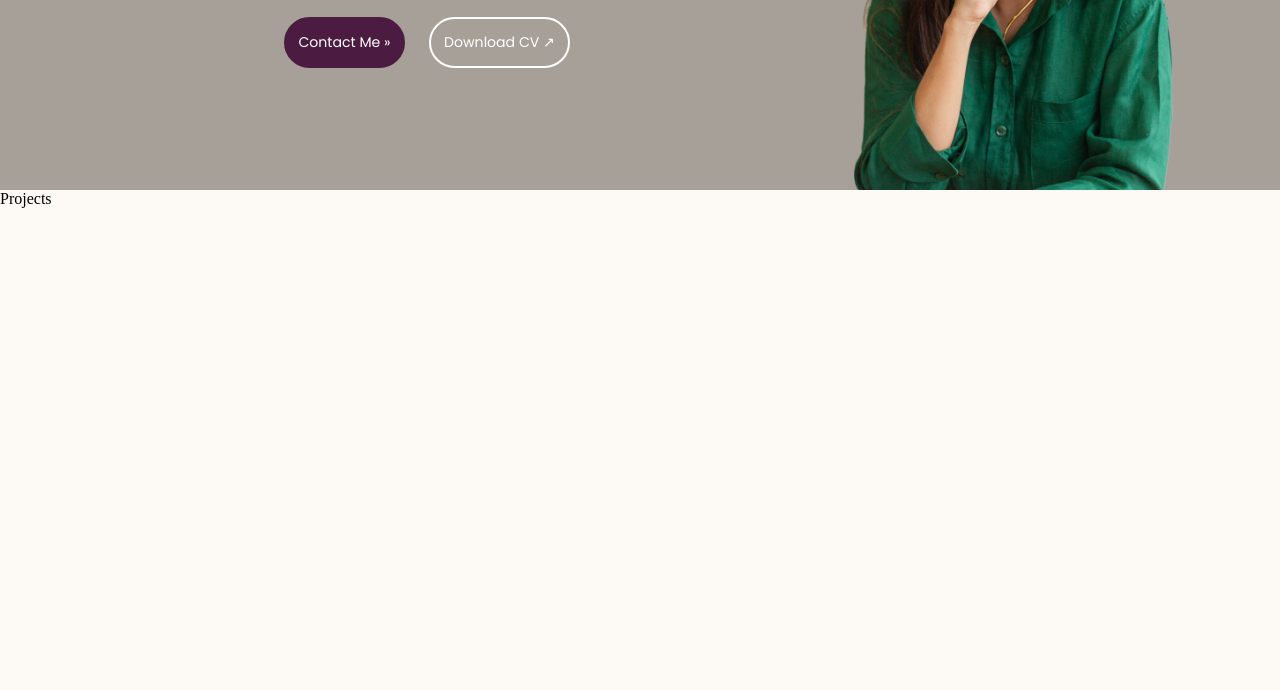
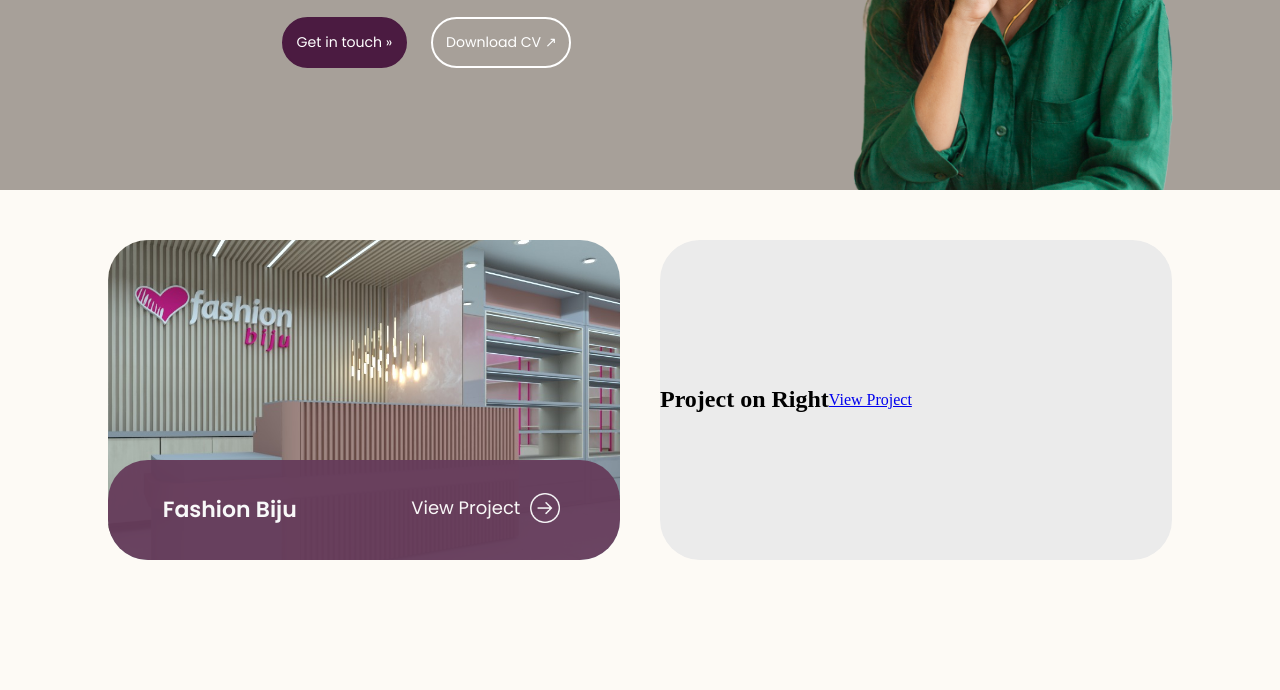
Before and after one commit to dmduffis/jaqueline_portfolio, a plain HTML site: page index.html in a window 1280 px wide. Shown: the part 430-1120 px from the top of the page. Drawn offline with Linux system fonts and the light colour scheme.

Commit message:
"Developed project animated cards"

```diff
--- a/index.html
+++ b/index.html
@@ -29,8 +29,8 @@
                 <li><a href="index.html">Home</a></li>
                 <li><a href="projects.html">Projects</a></li>
                 <li><a href="contact.html">Contact</a></li>
-                <li class="social"><a href="https://www.instagram.com/jaquelinearquiteta/"><img src="./images/instagram_icon.png" alt="Instagram" /></a></li>
-                <li class="social"><a href="https://wa.me/5511965801375"><img src="./images/whatsapp_icon.png" alt="WhatsApp"></a></li>
+                <li class="social"><a href="https://www.instagram.com/jaquelinearquiteta/" target="_blank"><img src="./images/instagram_icon.png" alt="Instagram" /></a></li>
+                <li class="social"><a href="https://wa.me/5511965801375" target="_blank"><img src="./images/whatsapp_icon.png" alt="WhatsApp"></a></li>
                 <li class="social"><a href="https://www.linkedin.com/in/jaquelineolima/" target="_blank"><img src="./images/linkedin_icon.png" alt="WhatsApp"></a></li>
 
             </ul>
@@ -45,8 +45,8 @@
             <h1>I am an <span>architect</span> and <span>urban planner</span>.</h1>
             <h1>I am based in São Paulo, Brazil.</h1>
         <div class="header_buttons">
-        <button class="hireme">Contact Me »</button>
-        <button class="cv">Download CV ↗</button>
+        <a class="hireme" href="#">Get in touch »</a>
+        <a class="cv" href="./documents/jaqueline_lima_cv.pdf" target="_blank">Download CV ↗</a>
         </div>
     </div>
 
@@ -55,7 +55,19 @@
     </div>
 
     <div class="projects">
-        <p>Projects</p>
+        <div class="project_wrapper">
+            <div class="project_left">
+                <div class="description"><h2>Fashion Biju</h2>
+                    <p><a href="#">View Project <span><img src="./images/arrow_links.png"></span></a></p>
+                </div>
+            </div>
+
+            <div class="project_right">
+                <h2>Project on Right</h2>
+                <a href="#">View Project</a>
+            </div>
+
+        </div>
     </div>
 
     <footer>
--- a/style.css
+++ b/style.css
@@ -146,7 +146,32 @@ nav ul li.social a:hover img {
     color:#fcde8b;
 }
 
-.intro button.cv {
+.intro a.cv:link {
+    appearance: none;
+    background-color: transparent;
+    border: 2px solid #ffffff;
+    border-radius: 3vw;
+    box-sizing: border-box;
+    color: #ffffff;
+    cursor: pointer;
+    display: inline-block;
+    font-family: 'Poppins', sans-serif;
+    font-size: 1.1vw;
+    font-weight: 400;
+    line-height: normal;
+    margin: 0;
+    min-width: 0;
+    outline: none;
+    margin-top: 20px;
+    padding: 1vw;
+    text-align: center;
+    text-decoration: none;
+    user-select: none;
+    -webkit-user-select: none;
+    transition: all 0.4s ease-in-out;
+  }
+
+  .intro a.cv:visited {
     appearance: none;
     background-color: transparent;
     border: 2px solid #ffffff;
@@ -172,13 +197,38 @@ nav ul li.social a:hover img {
   }
 
 
-  .intro button.cv:hover  {
+  .intro a.cv:hover  {
     background-color: #ffffff;
     color: #a7a099;
   }
 
 
-  .intro button.hireme {
+  .intro a.hireme:link {
+    appearance: none;
+    background-color: #4b1b41;
+    border: 2px solid #4b1b41;
+    border-radius: 3vw;
+    box-sizing: border-box;
+    color: #fff;
+    cursor: pointer;
+    display: inline-block;
+    font-family: 'Poppins', sans-serif;
+    font-size: 1.1vw;
+    font-weight: 400;
+    line-height: normal;
+    margin-right: 20px;
+    min-width: 0;
+    outline: none;
+    margin-top: 20px;
+    padding: 1vw;
+    text-align: center;
+    text-decoration: none;
+    user-select: none;
+    -webkit-user-select: none;
+    transition: all 0.2s ease-in-out;
+  }
+
+  .intro a.hireme:visited {
     appearance: none;
     background-color: #4b1b41;
     border: 2px solid #4b1b41;
@@ -204,7 +254,7 @@ nav ul li.social a:hover img {
   }
 
 
-  .intro button.hireme:hover  {
+  .intro a.hireme:hover  {
     background-color: #663c5b;
     border: 2px solid #663c5b;
 
@@ -236,7 +286,119 @@ nav ul li.social a:hover img {
 .projects {
 background-color:rgb(253, 250, 245);
 grid-area: projects;
+padding-top: 50px;
 }
+
+.project_wrapper {
+    display: flex;
+    flex-direction: row;
+    justify-content: center;
+    justify-items: center;
+}
+
+.project_left {
+ display: flex;
+ background-image: url("./images/project-01/fashion-biju-cover.jpeg");
+ background-size: cover;
+ background-position: center center;
+ background-color: #ebebeb;
+ transition: all 0.2s ease-in-out;
+ border-radius: 40px;
+ width: 40vw;
+ height: 40vh;
+ margin-right: 20px;
+ margin-bottom: 20px;
+
+}
+
+.project_left:hover {
+   transform: scale(1.02);
+}
+
+
+.description {
+    display: flex;
+    align-self: flex-end;
+    justify-content: space-around;
+    align-content: center;
+    flex-wrap: wrap;
+    width: inherit;
+    background-color:#663c5b;
+    border-radius: 40px;
+    height: 100px;
+    opacity: 0.95;
+    transition: all 0.2s ease-in-out;
+ }
+
+ .description:hover {
+    opacity: 1;
+    background-color: #4b1b41;
+ }
+
+.description h2 {
+    font-family: 'Poppins', sans-serif;
+    font-size: 22px;
+    font-weight: 600;
+    color: #fff;
+    padding: 5px;
+   }
+
+.description p {
+    font-family: 'Poppins', sans-serif;
+    font-size: 18px;
+    font-weight: 400;
+    padding: 5px;
+    color: #fff;
+   }
+
+   .description p a:link, .description p a:visited  {
+    font-family: 'Poppins', sans-serif;
+    font-size: 18px;
+    font-weight: 400;
+    padding: 5px;
+    color: #fff;
+    text-decoration: none;
+    transition: all 0.2s ease-in-out;
+   }
+
+   .description p a:hover {
+    color: #fcde8b;
+   }
+
+
+   .description span img {
+    width: 30px;
+    height: 30px;
+    margin-bottom: -9px;
+    margin-left: 5px;
+    transition: all 0.2s ease-in-out;
+   }
+
+   .description span img:hover {
+   transform: rotate(-45deg);
+   }
+
+
+.project_right {
+    display: flex;
+    justify-items: center;
+    align-items: center;
+    background-color: #ebebeb;
+    border-radius: 40px;
+    width: 40vw;
+    height: 40vh;
+    margin-left: 20px;
+    margin-bottom: 20px;
+   }
+
+/*.project_description_right {
+    background-color: #4b1b41;
+    border-radius: 40px;
+    margin-left: 20px;
+
+}
+*/
+
 
 footer {
     background-color:bisque;
```
Also changed, not shown: images/arrow_links.png (added), images/project-01/fashion-biju-cover.jpeg (added), 4 other files.
